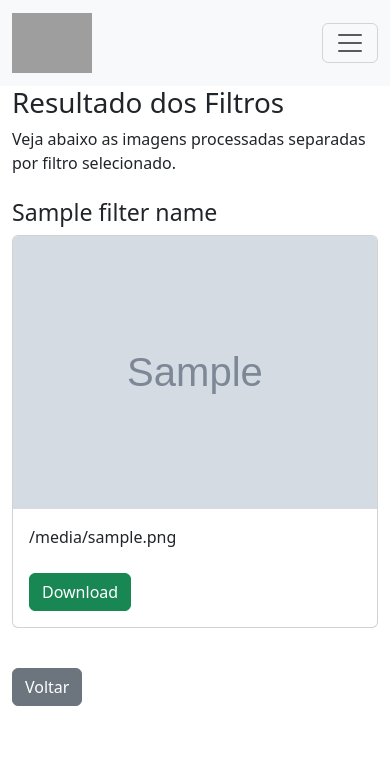
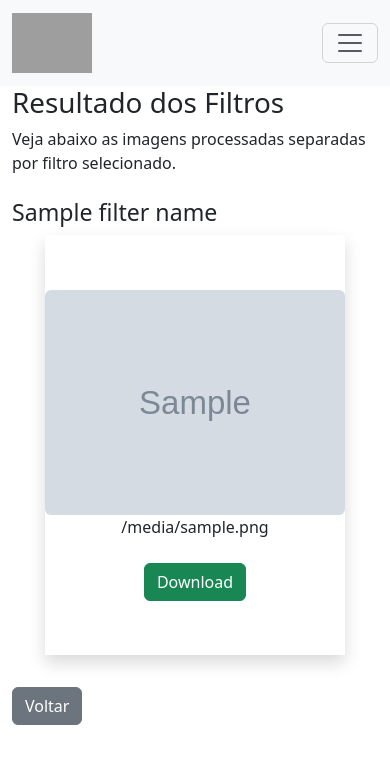
Before and after one commit to pedrokourly/Graphy, a Flask app: template templates/result.html in a window 390 px wide. Shown: the top 764 px of the page. Run offline with Flask 3, Linux system fonts and the light colour scheme; the template is opened without the code that fills it: most values are stand-ins (such as "Sample title", 1, 10 or a date in 2020); grey boxes marked "Sample" are stand-in pictures; grey boxes are pictures that could not be loaded.

Commit message:
Refactor image preview layout and styles for better responsiveness and visual consistency

```diff
--- a/static/scripts/upload.js
+++ b/static/scripts/upload.js
@@ -55,12 +55,10 @@ function displayPreview(files) {
         const reader = new FileReader();
         reader.onload = (e) => {
             const col = document.createElement('div');
-            col.classList.add('col-4', 'position-relative');
+            col.classList.add('card-thumbnail', 'align-items-center', 'd-flex', 'justify-content-center', 'position-relative', 'shadow');
             col.innerHTML = `
-                <div class="card">
-                    <img src="${e.target.result}" class="card-img-top" alt="Imagem">
-                    <button type="button" class="btn-close position-absolute top-0 end-0 m-2" aria-label="Excluir"></button>
-                </div>
+                <img src="${e.target.result}" class="img-fluid rounded" style="max-width: 100%; max-height: 100%" alt="Imagem">
+                <button type="button" class="btn-close position-absolute top-0 end-0 m-2" aria-label="Excluir"></button>
             `;
             preview.appendChild(col);
 
--- a/static/styles/upload.css
+++ b/static/styles/upload.css
@@ -1,5 +1,7 @@
-.card {
-    position: relative;
+.card-thumbnail {
+    width: 300px;
+    height: 300px;
+    display: flex;
 }
 
 .btn-close {
@@ -15,7 +17,7 @@
     cursor: pointer;
 }
 
-.card:hover .btn-close {
+.card-thumbnail:hover .btn-close {
     display: flex;
     transition: all 0.3s ease;
 }
@@ -34,6 +36,7 @@
     max-width: 100%;
     height: auto;
     border-radius: 8px;
+    display: flex;
 }
 
 .check-options {
@@ -68,12 +71,6 @@
     width: 100%;
 }
 
-/* DISPOSITIVOS GRANDES */
-
-@media screen and (min-width: 992px) {
-
-}
-
 /* DISPOSITIVOS PEQUENOS */
 
 @media screen and (max-width: 992px) {
--- a/templates/default.html
+++ b/templates/default.html
@@ -11,14 +11,14 @@
     <header>
         <nav class="navbar navbar-expand-lg bg-body-tertiary">
             <div class="container-fluid">
-              <a class="navbar-brand" href="#"><img src="../static/images/logo.svg" alt="logo" class="logo"></a>
+              <a class="navbar-brand" href="/"><img src="../static/images/logo.svg" alt="logo" class="logo"></a>
               <button class="navbar-toggler" type="button" data-bs-toggle="collapse" data-bs-target="#navbarText" aria-controls="navbarText" aria-expanded="false" aria-label="Toggle navigation">
                 <span class="navbar-toggler-icon"></span>
               </button>
               <div class="collapse navbar-collapse" id="navbarText">
                 <ul class="navbar-nav me-auto mb-2 mb-lg-0">
                   <li class="nav-item">
-                    <a class="nav-link active" aria-current="page" href="#">Upload</a>
+                    <a class="nav-link active" aria-current="page" href="/">Upload</a>
                   </li>
                   <li class="nav-item">
                     <a class="nav-link" href="#">Sobre</a>
--- a/templates/result.html
+++ b/templates/result.html
@@ -8,20 +8,16 @@
     <p>Veja abaixo as imagens processadas separadas por filtro selecionado.</p>
     {% for filtro, imgs in images.items() %}
         <h3 class="mt-4">{{ filter_names[filtro] }}</h3>
-        <div class="row">
+        <div class="d-flex flex-wrap gap-5 justify-content-center align-items-center mb-3">
             {% for img in imgs %}
-            <div class="col-md-4 mb-4">
-                <div class="card">
-                    <img src="{{ url_for('static', filename='processed/' + img) }}" class="card-img-top" alt="Imagem filtrada">
-                    <div class="card-body">
-                        <p class="card-text">{{ img }}</p>
-                        <a href="{{ url_for('static', filename='processed/' + img) }}" download class="btn btn-success mt-2">Download</a>
-                    </div>
-                </div>
+            <div class="align-items-center d-flex justify-content-center position-relative shadow flex-column" style="width: 300px; height: 420px">
+                <img src="{{ url_for('static', filename='processed/' + img) }}" style="max-width: 100%; max-height: 100%" class="img-fluid rounded" alt="Imagem filtrada">
+                <p class="card-text">{{ img }}</p>
+                <a href="{{ url_for('static', filename='processed/' + img) }}" download class="btn btn-success mt-2">Download</a>
             </div>
             {% endfor %}
         </div>
     {% endfor %}
-    <a href="/" class="btn btn-secondary mt-3">Voltar</a>
+    <a href="/" class="btn btn-secondary my-3">Voltar</a>
 </div>
 {% endblock %}
--- a/templates/upload.html
+++ b/templates/upload.html
@@ -84,7 +84,7 @@
         </div>
 
         <!-- Pré-visualização das imagens -->
-        <div id="preview" class="row g-3 mb-3"></div>
+        <div id="preview" class="d-flex flex-wrap gap-5 justify-content-center align-items-center mb-3"></div>
 
         <!-- Lista de filtros com checkboxes -->
         <div class="mb-3">
```
